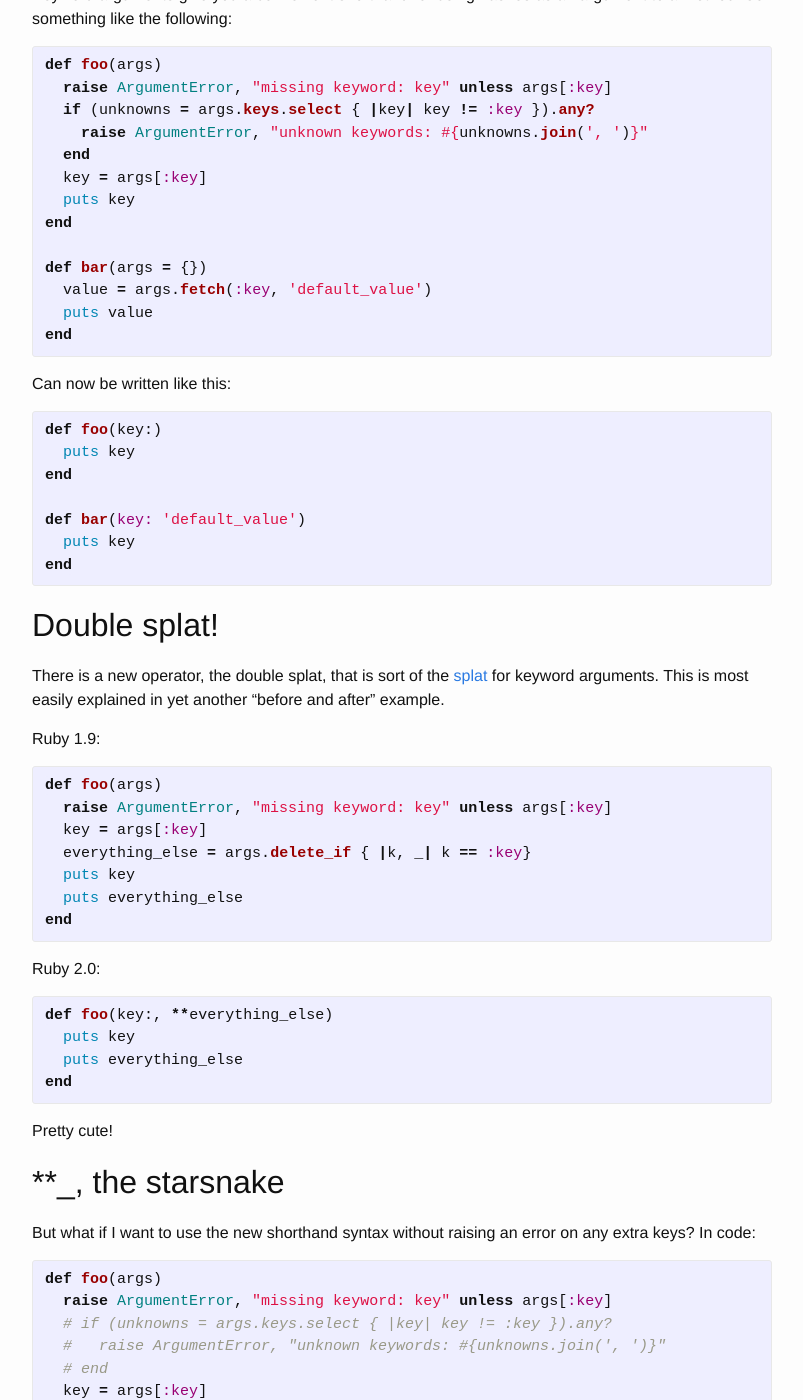
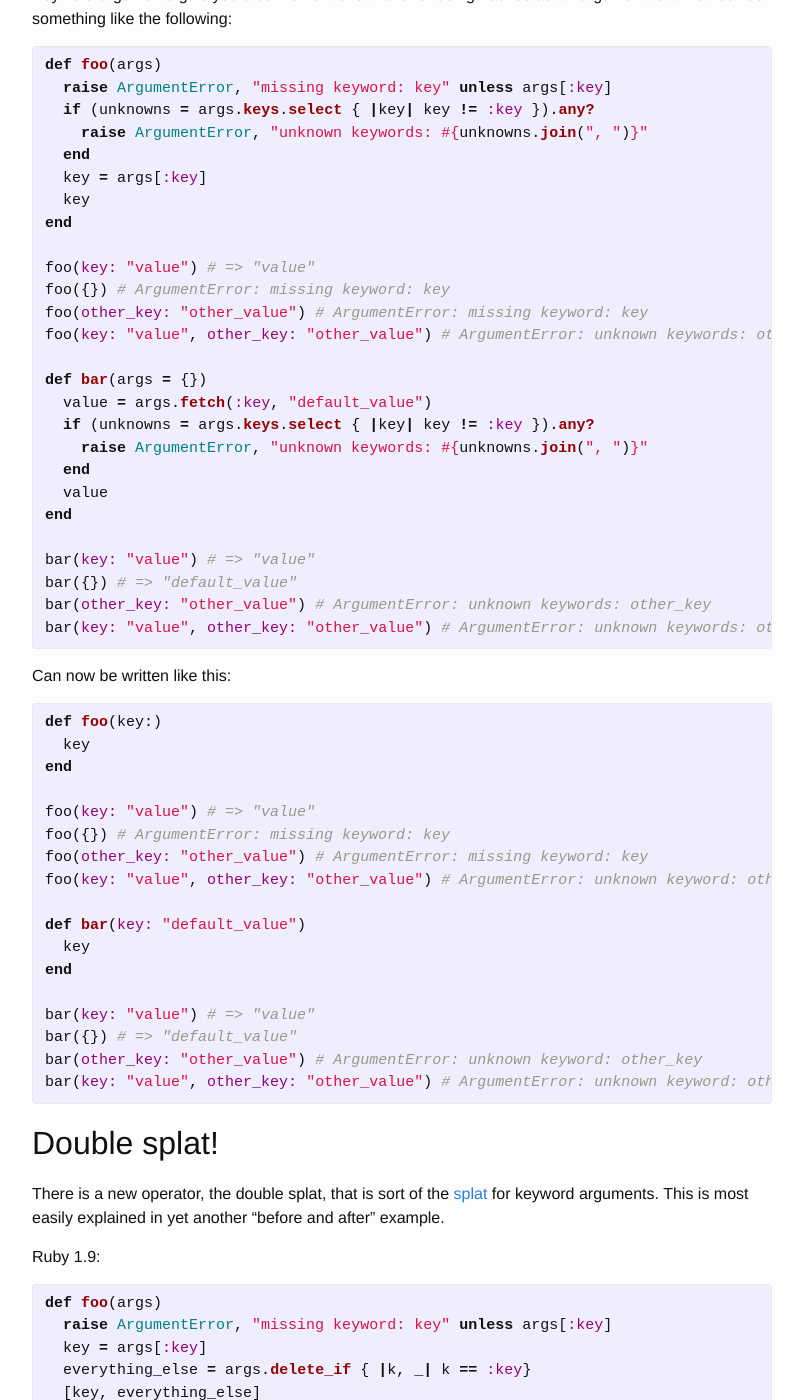
Before and after one commit to flushentitypacket/flushentitypacket.github.io, a Jekyll site: the page built from _posts/2015-03-31-ruby-keyword-arguments-the-double-splat-and-starsnake.md, in a window 1280 px wide and 1400 px high, scrolled down 400 px. Shown: the whole window, without its empty margins (238-1041 px from the left). Built offline with Jekyll 4.4.1, drawn with Linux system fonts in a browser that asks for light colours; some of the changed text lies outside the part shown.

Commit message:
Add example calls.

```diff
--- a/_posts/2015-03-31-ruby-keyword-arguments-the-double-splat-and-starsnake.md
+++ b/_posts/2015-03-31-ruby-keyword-arguments-the-double-splat-and-starsnake.md
@@ -20,28 +20,51 @@ Keyword arguments give you a convenient shorthand for using hashes as an argumen
 def foo(args)
   raise ArgumentError, "missing keyword: key" unless args[:key]
   if (unknowns = args.keys.select { |key| key != :key }).any?
-    raise ArgumentError, "unknown keywords: #{unknowns.join(', ')}"
+    raise ArgumentError, "unknown keywords: #{unknowns.join(", ")}"
   end
   key = args[:key]
-  puts key
+  key
 end
 
+foo(key: "value") # => "value"
+foo({}) # ArgumentError: missing keyword: key
+foo(other_key: "other_value") # ArgumentError: missing keyword: key
+foo(key: "value", other_key: "other_value") # ArgumentError: unknown keywords: other_key
+
 def bar(args = {})
-  value = args.fetch(:key, 'default_value')
-  puts value
+  value = args.fetch(:key, "default_value")
+  if (unknowns = args.keys.select { |key| key != :key }).any?
+    raise ArgumentError, "unknown keywords: #{unknowns.join(", ")}"
+  end
+  value
 end
+
+bar(key: "value") # => "value"
+bar({}) # => "default_value"
+bar(other_key: "other_value") # ArgumentError: unknown keywords: other_key
+bar(key: "value", other_key: "other_value") # ArgumentError: unknown keywords: other_key
 {% endhighlight %}
 
 Can now be written like this:
 
 {% highlight ruby %}
 def foo(key:)
-  puts key
+  key
 end
 
-def bar(key: 'default_value')
-  puts key
+foo(key: "value") # => "value"
+foo({}) # ArgumentError: missing keyword: key
+foo(other_key: "other_value") # ArgumentError: missing keyword: key
+foo(key: "value", other_key: "other_value") # ArgumentError: unknown keyword: other_key
+
+def bar(key: "default_value")
+  key
 end
+
+bar(key: "value") # => "value"
+bar({}) # => "default_value"
+bar(other_key: "other_value") # ArgumentError: unknown keyword: other_key
+bar(key: "value", other_key: "other_value") # ArgumentError: unknown keyword: other_key
 {% endhighlight %}
 
 Double splat!
@@ -56,18 +79,20 @@ def foo(args)
   raise ArgumentError, "missing keyword: key" unless args[:key]
   key = args[:key]
   everything_else = args.delete_if { |k, _| k == :key}
-  puts key
-  puts everything_else
+  [key, everything_else]
 end
+
+foo(key: "value", other_key: "other_value") # => ["value", {:other_key=>"other_value"}]
 {% endhighlight %}
 
 Ruby 2.0:
 
 {% highlight ruby %}
 def foo(key:, **everything_else)
-  puts key
-  puts everything_else
+  [key, everything_else]
 end
+
+foo(key: "value", other_key: "other_value") # => ["value", {:other_key=>"other_value"}]
 {% endhighlight %}
 
 Pretty cute!
@@ -75,25 +100,31 @@ Pretty cute!
 **_, the starsnake
 ------------------
 
-But what if I want to use the new shorthand syntax without raising an error on any extra keys? In code:
+But what if I want to use the new shorthand syntax without raising an error on any extra unused keys? In code:
 
 {% highlight ruby %}
 def foo(args)
   raise ArgumentError, "missing keyword: key" unless args[:key]
   # if (unknowns = args.keys.select { |key| key != :key }).any?
-  #   raise ArgumentError, "unknown keywords: #{unknowns.join(', ')}"
+  #   raise ArgumentError, "unknown keywords: #{unknowns.join(", ")}"
   # end
   key = args[:key]
-  puts key
+  key
 end
+
+foo(key: "value") # => "value"
+foo(key: "value", other_key: "other_value") # => "value"
 {% endhighlight %}
 
 Introducing, the starsnake **_ (sorry, couldn't come up with a good name).
 
 {% highlight ruby %}
 def foo(key:, **_)
-  puts key
+  key
 end
+
+foo(key: "value") # => "value"
+foo(key: "value", other_key: "other_value") # => "value"
 {% endhighlight %}
 
 If you don't know about Ruby's magic underscore (a syntax borrowed from Perl) you can read about it [here][magic-underscore]. Basically, `_` is Ruby's variable name for storing values you don't need.
```
